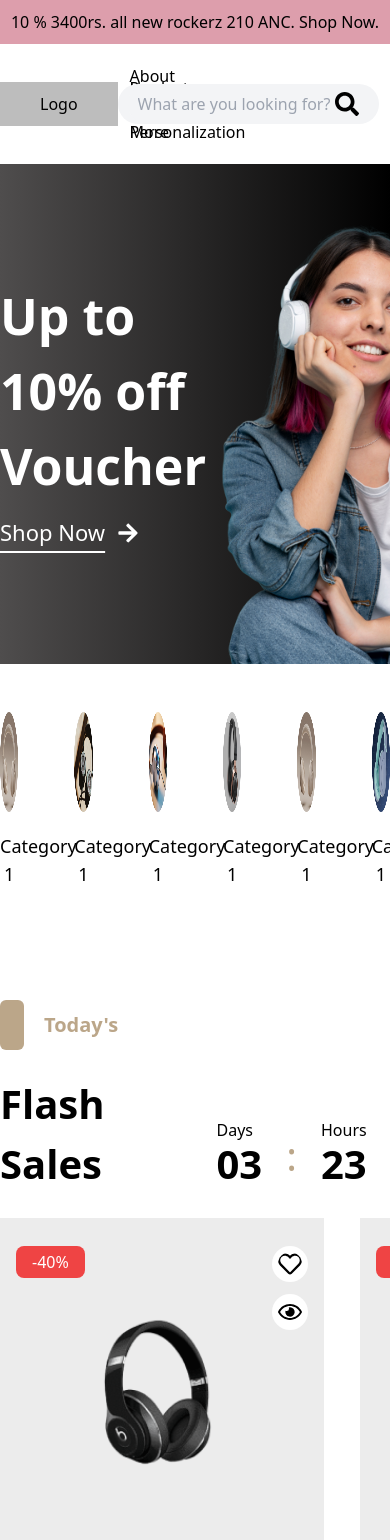
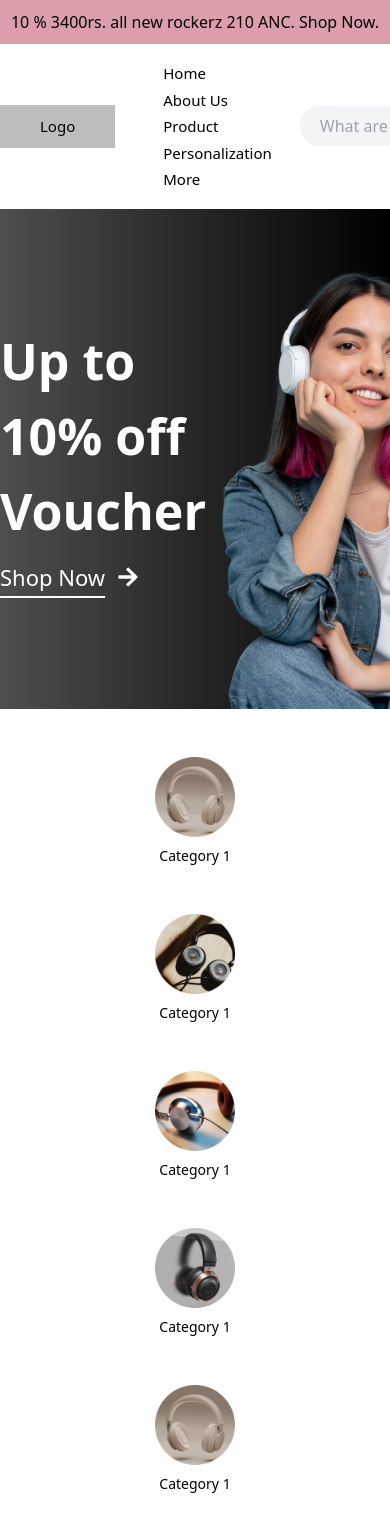
Before and after one commit to goodydev44/Mahima-Page1, a React (Vite) app: page / in a window 390 px wide. Shown: the top 1540 px of the page. Built offline with nearby package versions, Linux system fonts and the light colour scheme.

Commit message:
Responsiveness added

```diff
--- /dev/null
+++ b/src/components/CategoryGallary.tsx
@@ -0,0 +1,26 @@
+import React from 'react'
+import headset1 from "../assets/Images/Frame 884.png";
+import headset2 from "../assets/Images/Frame 885.png";
+import headset3 from "../assets/Images/Frame 886.png";
+import headset4 from "../assets/Images/Frame 887.png";
+import headset5 from "../assets/Images/Frame 889.png";
+
+const CategoryGallary: React.FC = () => {
+  const Headsets = [headset1, headset2, headset3, headset4, headset1, headset5];
+
+  const HeadphoneGallary = Headsets.map((h) => {
+    return (
+      <div className='flex flex-col justify-center items-center text-center'>
+        <img src={h} className="h-[80px] mb-2" />
+        <p className="text-[14px] text-">Category 1</p>
+      </div>
+    );
+  });
+  return (
+    <div className="contain grid xs:grid-cols-3 lg:grid-cols-6 justify-center gap-12 mt-12">
+      {HeadphoneGallary}
+    </div>
+  )
+}
+
+export default CategoryGallary
--- a/src/components/ExclusiveOffers.tsx
+++ b/src/components/ExclusiveOffers.tsx
@@ -3,7 +3,7 @@ import Img from '../assets/Images/people.png'
 
 const ExclusiveOffers: React.FC = () => {
   return (
-    <div className='flex items-center justify-between gap-5'>
+    <div className='contain flex items-center justify-between gap-5'>
       <img src={Img} className='h-[300px]' />
       <div>
         <div className='mb-16'>
--- a/src/components/FlashSales.tsx
+++ b/src/components/FlashSales.tsx
@@ -37,7 +37,7 @@ const FlashSales: React.FC = () => {
   })
 
   return (
-    <div className='mt-28'>
+    <div className='contain mt-28'>
       <div className='flex items-center gap-5 mb-6'>
         <div className='h-[50px] w-[10px] px-3 rounded-md bg-[#bba689]'></div>
         <h3 className='text-[#bba689] font-semibold text-xl'>Today's</h3>
--- a/src/components/Footer.tsx
+++ b/src/components/Footer.tsx
@@ -5,7 +5,7 @@ import { GoShieldCheck } from 'react-icons/go'
 
 const Footer: React.FC = () => {
   return (
-    <div className='text-5xl flex justify-evenly mt-20'>
+    <div className='contain text-5xl flex justify-evenly mt-20'>
       <div className='bg-[#eae4db] p-2 rounded-full'>
         <AiOutlineTruck className='bg-[#000000] text-white rounded-full p-2' />
       </div>
--- a/src/components/Hero.tsx
+++ b/src/components/Hero.tsx
@@ -1,26 +1,11 @@
 import React from "react";
 import { FaArrowRight } from "react-icons/fa";
 import img from "../assets/Images/person.png";
-import headset1 from "../assets/Images/Frame 884.png";
-import headset2 from "../assets/Images/Frame 885.png";
-import headset3 from "../assets/Images/Frame 886.png";
-import headset4 from "../assets/Images/Frame 887.png";
-import headset5 from "../assets/Images/Frame 889.png";
 
 const Hero: React.FC = () => {
-  const Headsets = [headset1, headset2, headset3, headset4, headset1, headset5];
-
-  const HeadphoneGallary = Headsets.map((h) => {
-    return (
-      <div>
-        <img src={h} className="h-[100px] mb-5" />
-        <p className="text-lg text-center">Category 1</p>
-      </div>
-    );
-  });
   return (
-    <div>
-      <div className="flex justify-between items-center bg-gradient-to-r from-[#4f4d4d] to-[black] text-white">
+    <div className="contain bg-gradient-to-r from-[#4f4d4d] to-[black]">
+      <div className="flex justify-between items-center text-white">
         <div>
           <h1 className="text-[50px] font-bold mb-3">
             Up to 10% off <br />
@@ -35,10 +20,6 @@ const Hero: React.FC = () => {
         </div>
         <img src={img} className="h-[500px]" />
       </div>
-
-      <div className="grid grid-cols-6 justify-center gap-14 mt-12">
-        {HeadphoneGallary}
-      </div>
     </div>
   );
 };
--- a/src/components/LifeStyle.tsx
+++ b/src/components/LifeStyle.tsx
@@ -7,7 +7,7 @@ import { FaArrowRight } from "react-icons/fa";
 
 const LifeStyle: React.FC = () => {
   return (
-    <div className='mb-20'>
+    <div className='contain mb-20'>
       <div className='flex items-center gap-5 mb-6'>
         <div className='h-[50px] w-[10px] px-3 rounded-md bg-[#bba689]'></div>
         <h3 className='text-[#bba689] font-semibold text-xl'>Featured</h3>
--- a/src/components/Main.tsx
+++ b/src/components/Main.tsx
@@ -3,6 +3,7 @@ import React from "react";
 import Header from "./Header";
 import NavBar from "./NavBar";
 import Hero from "./Hero";
+import CategoryGallary from "./CategoryGallary";
 import FlashSales from "./FlashSales";
 import NewLaunch from "./NewLaunch";
 import LifeStyle from "./LifeStyle";
@@ -17,6 +18,7 @@ const Main: React.FC = () => {
       <Header />
       <NavBar />
       <Hero />
+      <CategoryGallary />
       <FlashSales />
       <NewLaunch />
       <LifeStyle />
--- a/src/components/MustHave.tsx
+++ b/src/components/MustHave.tsx
@@ -3,7 +3,7 @@ import Img from '../assets/Images/person 2.png'
 
 const MustHave: React.FC = () => {
   return (
-    <div className='flex items-center justify-between mb-20'>
+    <div className='contain flex items-center justify-between mb-20'>
       <div>
         <div className='mb-16'>
           <h1 className='text-3xl font-semibold mb-4'>Get your next must-have <br /> Gadget</h1>
--- a/src/components/NavBar.tsx
+++ b/src/components/NavBar.tsx
@@ -4,10 +4,10 @@ import { FaRegHeart, FaHeart, FaSearch } from 'react-icons/fa'
 
 const NavBar: React.FC = () => {
   return (
-    <nav className="flex justify-between my-4">
-      <div className="flex items-center">
-        <button className="px-10 py-2.5 bg-[#bdbdbd]">Logo</button>
-        <ul className="inline-grid grid-cols-3 gap- items-center">
+    <nav className="contain flex md:items-center xl:justify-between my-4 xs:flex-col xl:flex-row gap-5">
+      <div className="flex items-center text-[15px]">
+        <button className="px-10 py-2.5 bg-[#bdbdbd] mr-10">Logo</button>
+        <ul className="Grid--style items-center">
           <li className="nav-style">Home</li>
           <li className="nav-style">About Us</li>
           <li className="nav-style">Product</li>
@@ -16,14 +16,14 @@ const NavBar: React.FC = () => {
         </ul>
       </div>
 
-      <div className="flex items-center gap-6">
-        <div className="cursor-text flex items-center px-[10px] bg-gray-100  rounded-full">
+      <div className="flex items-center gap-6 min-w-[50]">
+        <div className="cursor-text flex items-center px-[10px] bg-gray-100 rounded-full">
           <input
             type="text"
             placeholder="What are you looking for?"
-            className="bg-gray-100 py-2 px-[10px] rounded-full outline-none"
+            className="bg-gray-100 py-2 px-[10px] md:w-[350px] xl:w-[250px] rounded-full outline-none"
           />
-          <FaSearch className="text-2xl -ml-11" />
+          <FaSearch className="text-2xl" />
         </div>
         <FaRegHeart className="cursor-pointer text-2xl" />
         <BiCart className="cursor-pointer text-3xl" />
--- a/src/components/NewLaunch.tsx
+++ b/src/components/NewLaunch.tsx
@@ -36,7 +36,7 @@ const NewLaunch: React.FC = () => {
     )
   })
   return (
-    <div className='my-[120px]'>
+    <div className='contain my-[120px]'>
       <div className='flex items-center gap-5 mb-6'>
         <div className='h-[50px] w-[10px] px-3 rounded-md bg-[#bba689]'></div>
         <h3 className='text-[#bba689] font-semibold text-xl'>Today's</h3>
--- a/src/index.css
+++ b/src/index.css
@@ -3,10 +3,13 @@
 @tailwind utilities;
 
 @layer base {
-    .contain {
-        @apply md:px-[5%] lg:px-[9%] xl:px-[12.5%] 2xl:px-[14.5%] transition
-    }
-    .nav-style {
-        @apply cursor-pointer px-3 py-1 rounded-full hover:bg-gray-300
-    }
+  .contain {
+    @apply xs:px-[3%] md:px-[7%] lg:px-[9%] xl:px-[12.5%] 2xl:px-[14%];
+  }
+  .nav-style {
+    @apply cursor-pointer px-2 py-0.5 rounded-full hover:bg-gray-300;
+  }
+  .Grid--style {
+    @apply lg:text-center xl:text-left 2xl:text-center inline-grid md:grid-cols-3 lg:grid-cols-5 xl:grid-cols-3 xl2:grid-cols-4 2xl:grid-cols-5;
+  }
 }
--- a/tailwind.config.js
+++ b/tailwind.config.js
@@ -9,6 +9,8 @@ export default {
       screens: {
         mobile: "200px",
         xs: "450px",
+        "xl2": "1460px",
+        "2xl": "1600px",
       }
     },
   },
```
